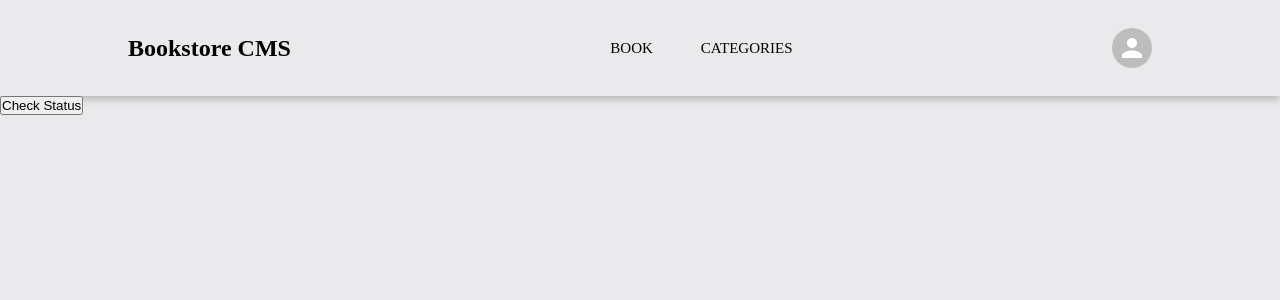
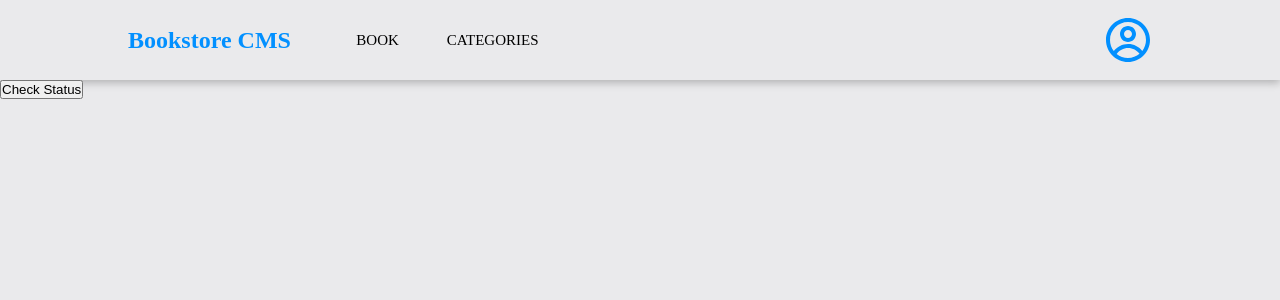
Before and after one commit to eudondian/Bookstore, a React (Create React App) app: page /categories in a window 1280 px wide. Shown: the top 300 px of the page. Built offline with nearby package versions, Linux system fonts and the light colour scheme.

Commit message:
Modify index.css file

```diff
--- a/src/components/Header.jsx
+++ b/src/components/Header.jsx
@@ -1,6 +1,6 @@
 import React from 'react';
 import { Link } from 'react-router-dom';
-import { Avatar } from '@mui/material';
+import { CgProfile } from 'react-icons/cg';
 
 const Header = () => (
   <nav>
@@ -9,7 +9,7 @@ const Header = () => (
       <li><Link className="links" to="/">Book</Link></li>
       <li><Link className="links" to="/categories">Categories</Link></li>
     </ul>
-    <Avatar />
+    <CgProfile className="avatar" />
   </nav>
 );
 
--- a/src/styles/index.css
+++ b/src/styles/index.css
@@ -1,50 +1,60 @@
-* {
+*{
     margin: 0;
     padding: 0;
-  box-sizing: border-box;
+    box-sizing: none;
 }
 
-body {
+body{
     background: rgb(234, 234, 236);
 }
 
-nav {
+nav{
     display: flex;
-  height: 12vh;
+    height: 10vh;
     justify-content: space-between;
     align-items: center;
-  box-shadow: rgba(0, 0, 0, 0.24) 0 3px 8px;
+    box-shadow: rgba(0, 0, 0, 0.24) 0px 3px 8px;
     padding: 0 10%;
 }
 
-.nav-links {
+h1{
+    color: #0290ff;
+}
+
+.nav-links{
     display: flex;
     gap: 3rem;
+    margin-left: -500px;
 }
 
-.nav-links li {
+.nav-links li{
     list-style: none;
 }
 
-.links {
+.links{
     text-decoration: none;
     text-transform: uppercase;
     font-size: 15px;
     color: black;
 }
 
-.circularprogressbar {
+.avatar{
+    color: #0290ff;
+    width: 3rem;
+    height: 3rem;
+}
+
+.circularprogressbar{
     width: 54px;
     height: 60px;
 }
 
-.dashboard-container {
+.dashboard-container{
     display: flex;
     justify-content: center;
-  margin-top: 30px;
+    margin-top: 12px;
 }
-
-.dashboard {
+.dashboard{
     display: flex;
     gap: 2rem;
     justify-content: space-between;
@@ -53,13 +63,12 @@ nav {
     width: 80%;
     margin-top: 20px;
     background: whitesmoke;
-  box-shadow: rgba(99, 99, 99, 0.2) 0 2px 8px 0;
+    box-shadow: rgba(99, 99, 99, 0.2) 0px 2px 8px 0px;
 }
 
-.progress-btn,
-.addBook {
+.progress-btn, .addBook{
     border: none;
-  background: rgb(7, 172, 237);
+    background: #0290ff;;
     color: white;
     padding: 10px 12px;
     width: 100%;
@@ -67,11 +76,14 @@ nav {
     cursor: pointer;
 }
 
-.addBook {
+.addBook{
     width: 300px;
+    margin-top: 0;
+    height: 30px;
+
 }
 
-.remove-btn {
+.remove-btn{
     border: none;
     background: transparent;
     padding: 0;
@@ -83,61 +95,64 @@ nav {
     cursor: pointer;
 }
 
-.col1-row2 {
+.col1-row2{
     display: flex;
     gap: 20px;
     justify-content: space-between;
-  color: rgb(130, 178, 227);
+    color: #0290ff;;
     font-size: 14px;
     margin-top: 20px;
 }
 
-.span-dash {
+.span-dash{
     width: 0.01rem;
     height: 1.5rem;
     background: rgb(167, 166, 166);
     margin-right: 20px;
 }
 
-.author {
-  color: rgb(130, 178, 227);
+.author{
+    color: #0290ff;
     font-size: 13px;
 }
 
-.category {
+.category{
     color: gray;
     font-size: 13px;
     font-weight: bold;
 }
 
-.progress {
+.progress{
     display: flex;
     gap: 12px;
     align-items: center;
     color: gray;
+    margin-left: -300px;
 }
 
-.progress2 p {
+.progress2 p{
     font-size: 30px;
     color: black;
 }
 
-.chapter {
+.chapter{
     display: flex;
     flex-direction: column;
     align-items: flex-start;
     margin-left: -300px;
-  margin-right: 100px;
+    margin-right: 200px;
 }
 
-.span {
+.span{
+
     width: 0.01rem;
     height: 3rem;
     background: rgb(167, 166, 166);
-  margin-left: -260px;
+    margin-left: -400px;
+
 }
 
-.add-book {
+.add-book{
     margin-top: 50px;
     display: flex;
     justify-content: space-between;
@@ -146,28 +161,28 @@ nav {
     width: 80%;
 }
 
-.wrapper {
+.wrapper{
     display: flex;
     justify-content: center;
 }
 
-.form {
+.form{
     display: flex;
     gap: 2rem;
-  width: 100%;
+    width:100%;
 }
 
-input {
+input{
     width: 80%;
     border: none;
     padding-left: 10px;
+    height: 30px;
 }
 
 select {
     appearance: none;
     background-color: transparent;
     border: none;
-  padding: 0 1em 0 0;
     margin: 0;
     width: 100%;
     font-family: inherit;
@@ -184,12 +199,13 @@ select {
     padding: 0.25em 0.5em;
     font-size: 14px;
     cursor: pointer;
+    height: 25px;
     line-height: 1.1;
     background-color: #fff;
     background-image: linear-gradient(to top, #f9f9f9, #fff 33%);
     display: grid;
     align-items: center;
-  grid-template-areas: "select";
+    grid-template-areas: "select"
   }
 
   .select::after {
@@ -199,14 +215,36 @@ select {
     background-color: gray;
     clip-path: polygon(100% 0%, 0 0%, 50% 100%);
     pointer-events: none;
+  }
+
+  select,
+.select:after {
+  grid-area: select;
+}
+
+.select:after{
     justify-self: end;
 }
 
-select,
-.select::after {
-  grid-area: select;
+.categories-btn{
+    border: none;
+    background: transparent;
+    padding: 0;
+    width: 10%;
+    margin: 30px;
+    padding: 10px 20px;
+    background: #0290ff;
+    color: #fff;
+    font-size: 12px;
+    cursor: pointer;
+
 }
 
-/* .select::after {
-  justify-self: end;
-} */
+h4{
+    color: rgb(152, 151, 151);
+    font-size: 15px;
+}
+
+.chapt-span{
+    margin-right: -600px;
+}
```
Lines whose indentation alone changed are shown as unchanged.
